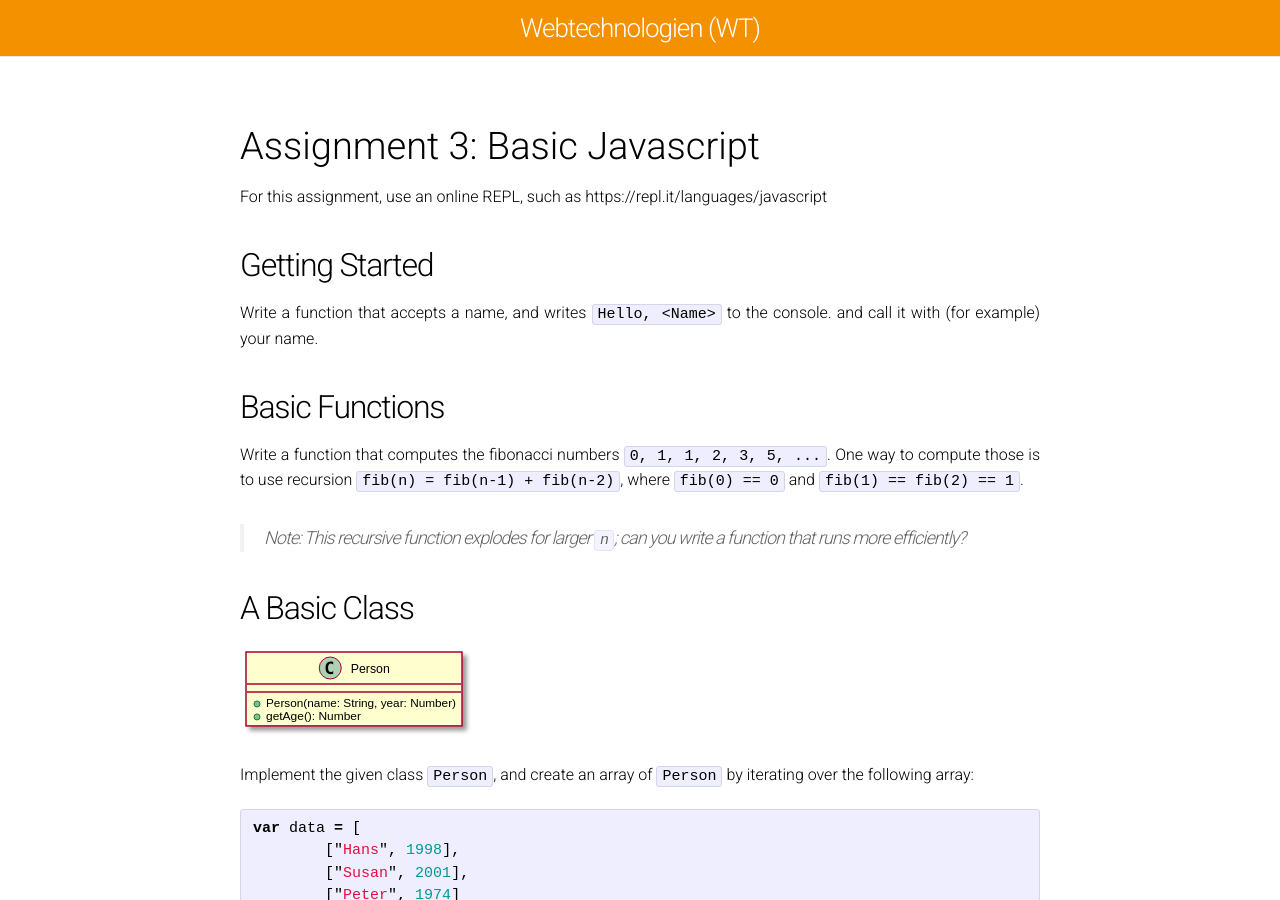
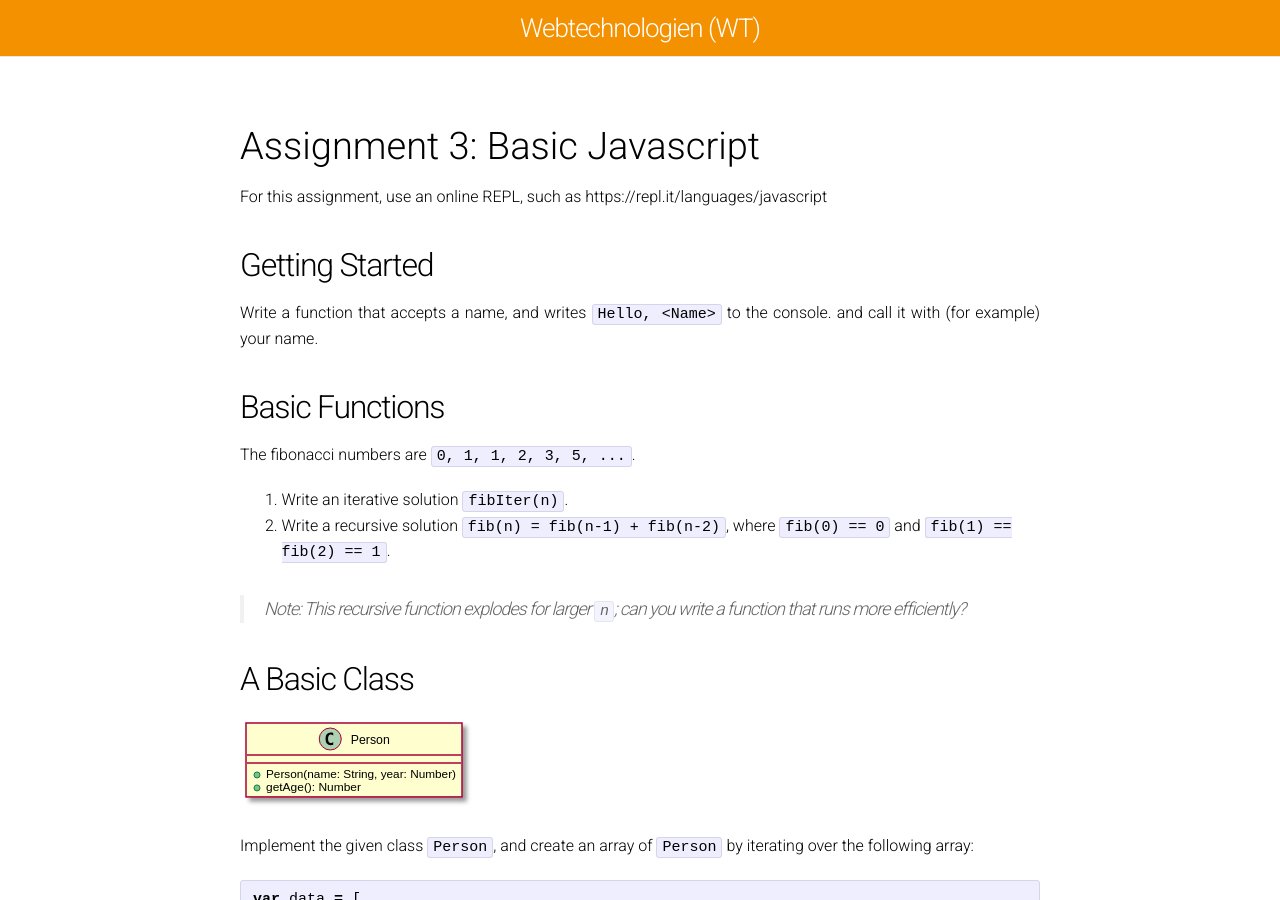
Before and after one commit to SimonGrad/hsro-inf-wt.github.io, a Jekyll site: the page built from 04a-js-1.md, in a window 1280 px wide and 900 px high. Built offline with Jekyll 4.4.1, drawn with Linux system fonts in a browser that asks for light colours; our own code applies the rules of GitHub Pages for plain Markdown files.

Commit message:
Update for assigment

```diff
--- a/04a-js-1.md
+++ b/04a-js-1.md
@@ -15,8 +15,10 @@ Write a function that accepts a name, and writes `Hello, <Name>` to the console.
 
 ## Basic Functions
 
-Write a function that computes the fibonacci numbers `0, 1, 1, 2, 3, 5, ...`.
-One way to compute those is to use recursion `fib(n) = fib(n-1) + fib(n-2)`, where `fib(0) == 0` and `fib(1) == fib(2) == 1`.
+The fibonacci numbers are `0, 1, 1, 2, 3, 5, ...`.
+
+1. Write an iterative solution `fibIter(n)`.
+2. Write a recursive solution `fib(n) = fib(n-1) + fib(n-2)`, where `fib(0) == 0` and `fib(1) == fib(2) == 1`.
 
 > Note: This recursive function explodes for larger `n`; can you write a function that runs more efficiently?
 
```
